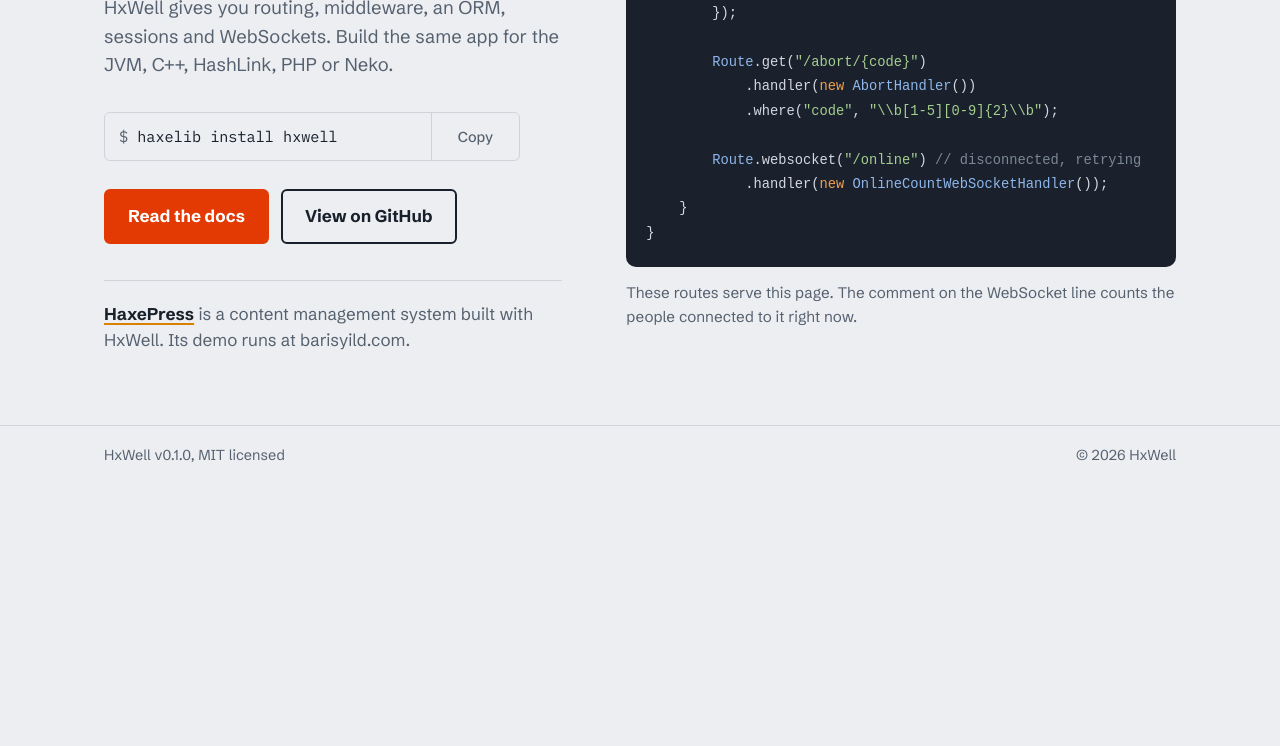
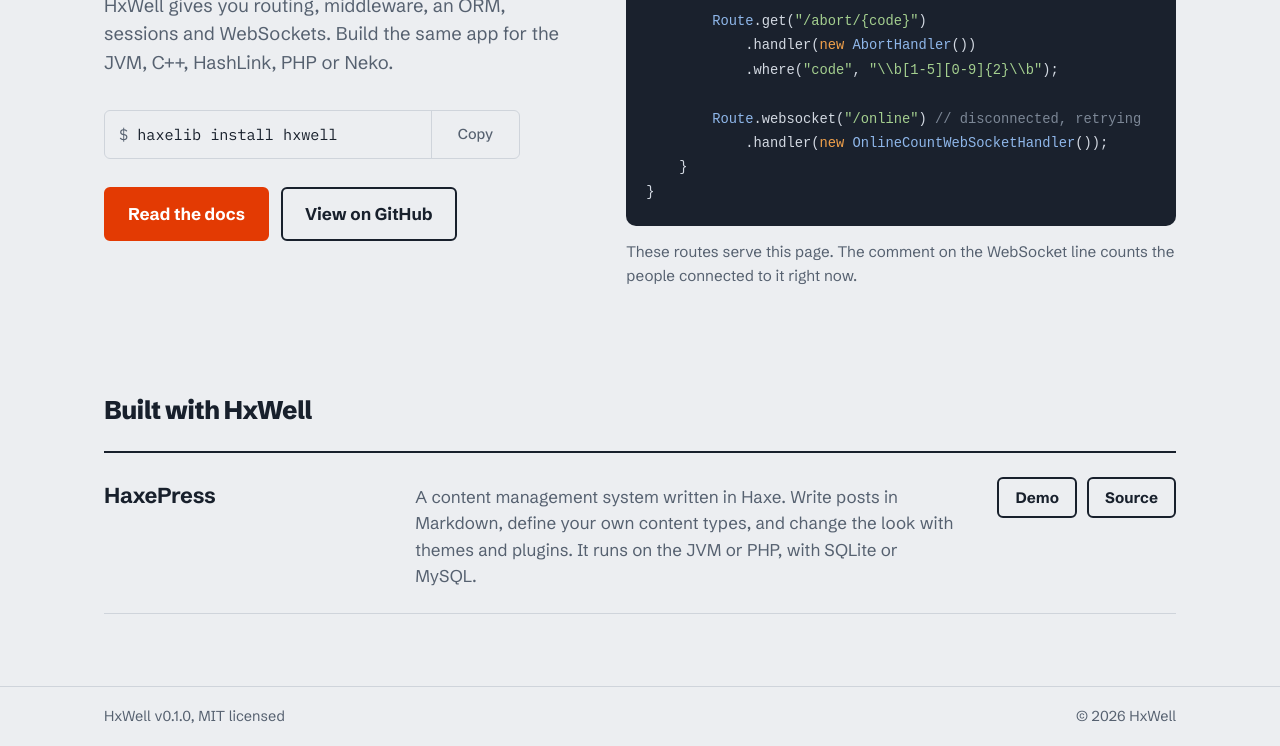
Before and after one commit to hxwell/hxwell.org, a plain HTML site: page public/index.html in a window 1280 px wide. Shown: the part 355-1101 px from the top of the page. Before the commit the page ends 840 px from the top, so only its background shows below. Drawn offline with Linux system fonts and the light colour scheme.

Commit message:
Add "Built with HxWell" showcase section for HaxePress
Move HaxePress out of the hero into its own section below it, with a
short description and Demo (barisyild.com) and Source links.

Co-Authored-By: Claude Opus 5.5 <noreply@anthropic.com>

```diff
--- a/public/index.html
+++ b/public/index.html
@@ -143,20 +143,19 @@
             color: var(--ink);
         }
 
+        main {
+            flex: 1;
+        }
+
         /* Hero */
-        .hero {
-            flex: 1;
-            display: flex;
-            align-items: center;
-        }
 
         .hero .wrap {
             display: grid;
             grid-template-columns: minmax(0, 5fr) minmax(0, 6fr);
             gap: 64px;
             align-items: center;
-            padding-top: 48px;
-            padding-bottom: 72px;
+            padding-top: 32px;
+            padding-bottom: 56px;
         }
 
         h1 {
@@ -218,7 +217,7 @@
             display: flex;
             flex-wrap: wrap;
             gap: 12px;
-            margin-bottom: 36px;
+            margin-bottom: 32px;
         }
 
         .button {
@@ -246,23 +245,58 @@
             color: var(--paper);
         }
 
-        .built-with {
-            color: var(--muted);
-            max-width: 30em;
-            padding-top: 20px;
-            border-top: 1px solid var(--rule);
+        /* Showcase */
+        .showcase .wrap {
+            padding-top: 48px;
+            padding-bottom: 72px;
         }
 
-        .built-with a {
-            color: var(--ink);
-            font-weight: 700;
-            text-decoration-color: var(--amber);
-            text-decoration-thickness: 2px;
-            text-underline-offset: 3px;
+        .showcase h2 {
+            font-size: 1.6rem;
+            font-weight: 800;
+            letter-spacing: -0.025em;
+            margin-bottom: 20px;
         }
 
-        .built-with a:hover {
-            text-decoration-color: var(--flame);
+        .project {
+            display: grid;
+            grid-template-columns: minmax(0, 3fr) minmax(0, 6fr) auto;
+            gap: 12px 40px;
+            align-items: baseline;
+            padding: 24px 0;
+            border-top: 2px solid var(--ink);
+            border-bottom: 1px solid var(--rule);
+        }
+
+        .project h3 {
+            font-size: 1.35rem;
+            font-weight: 700;
+            letter-spacing: -0.015em;
+        }
+
+        .project p {
+            color: var(--muted);
+            max-width: 34em;
+        }
+
+        .project-links {
+            display: flex;
+            gap: 10px;
+        }
+
+        .project-links a {
+            font-weight: 700;
+            font-size: 0.95rem;
+            text-decoration: none;
+            padding: 7px 16px;
+            border-radius: 6px;
+            border: 2px solid var(--ink);
+            white-space: nowrap;
+        }
+
+        .project-links a:hover {
+            background: var(--ink);
+            color: var(--paper);
         }
 
         /* Code */
@@ -347,6 +381,14 @@
                 gap: 48px;
                 padding-top: 24px;
             }
+
+            .project {
+                grid-template-columns: minmax(0, 1fr);
+            }
+
+            .project-links {
+                margin-top: 4px;
+            }
         }
 
         @media (max-width: 560px) {
@@ -366,6 +408,7 @@
             .code-file {
                 padding: 10px 16px;
             }
+
         }
 
         @media (prefers-reduced-motion: reduce) {
@@ -387,7 +430,8 @@
         </div>
     </header>
 
-    <main class="hero">
+    <main>
+        <section class="hero">
         <div class="wrap">
             <div>
                 <h1>Write your web backend in Haxe.</h1>
@@ -407,11 +451,6 @@
                     <a href="https://github.com/hxwell/hxwell" class="button button-plain">View on GitHub</a>
                 </div>
 
-                <p class="built-with">
-                    <a href="https://barisyild.com" target="_blank" rel="noopener">HaxePress</a>
-                    is a content management system built with HxWell.
-                    Its demo runs at barisyild.com.
-                </p>
             </div>
 
             <figure>
@@ -440,6 +479,26 @@
                 </figcaption>
             </figure>
         </div>
+        </section>
+
+        <section class="showcase" aria-labelledby="showcase-title">
+            <div class="wrap">
+                <h2 id="showcase-title">Built with HxWell</h2>
+
+                <article class="project">
+                    <h3>HaxePress</h3>
+                    <p>
+                        A content management system written in Haxe. Write posts in Markdown,
+                        define your own content types, and change the look with themes and plugins.
+                        It runs on the JVM or PHP, with SQLite or MySQL.
+                    </p>
+                    <div class="project-links">
+                        <a href="https://barisyild.com">Demo</a>
+                        <a href="https://github.com/HaxePress/HaxePress">Source</a>
+                    </div>
+                </article>
+            </div>
+        </section>
     </main>
 
     <footer class="site-footer">
```
